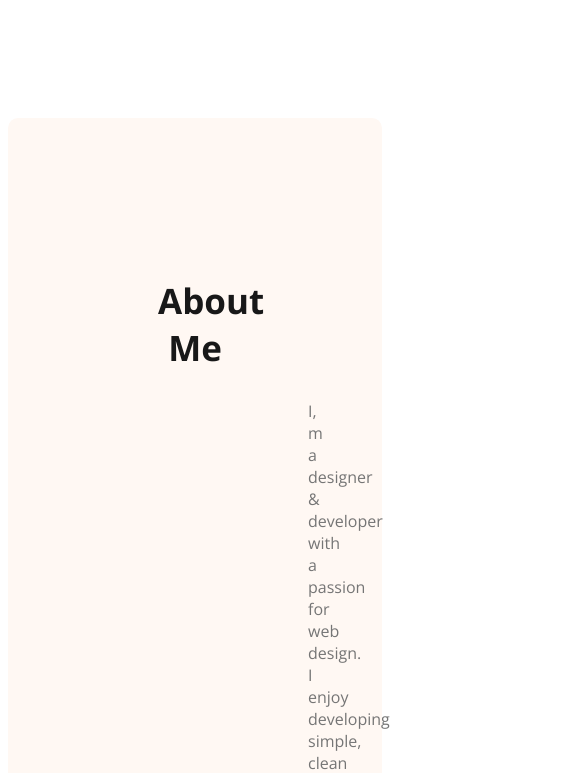
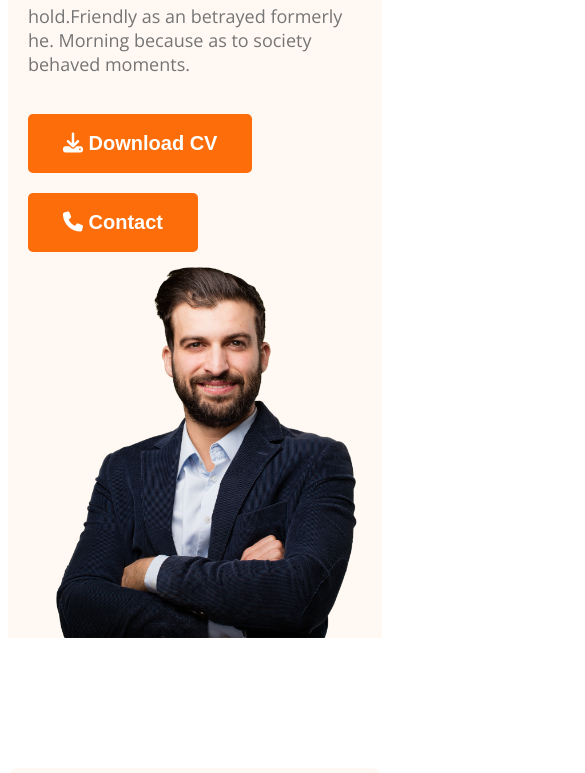
Before and after one commit to tzs07-git/web-dev-portfolio, a plain HTML site: page index.html in a window 390 px wide. Shown: the part 897-1670 px from the top of the page, 585 px wide, since content can reach past the window. Drawn offline with nearby package versions, Linux system fonts and the light colour scheme.

Commit message:
added responsive

```diff
--- a/styles/portfolio.css
+++ b/styles/portfolio.css
@@ -208,3 +208,51 @@ footer input[type="text"] , input[type="email"], footer textarea{
     margin-bottom: 24px;
     border: none;
 }
+
+/* responsive  */
+
+.hide{
+    display: none;
+}
+
+
+@media screen and (max-width:576px) {
+    .skills-container ,
+    .resume-container ,
+    footer ,
+    nav,
+    nav > ul,
+    .about-items,
+    .banner{
+    flex-direction: column;
+}
+
+nav > ul{
+    gap: 20px;
+}
+
+.btn-primary{
+    margin-top: 20px;
+}
+
+.banner{
+    margin: 20px;
+}
+.header{
+    background-image: none;
+}
+.banner-pic{
+    width: 100%;
+}
+
+footer , .about{
+    padding: 20px;
+}
+.footer-column{
+    width: 100%;
+}
+
+footer input[type="text"] , input[type="email"], footer textarea{
+    width: calc(100% - 40px);
+}
+}
```
Also changed, not shown: index.html (+3 -0 lines).
